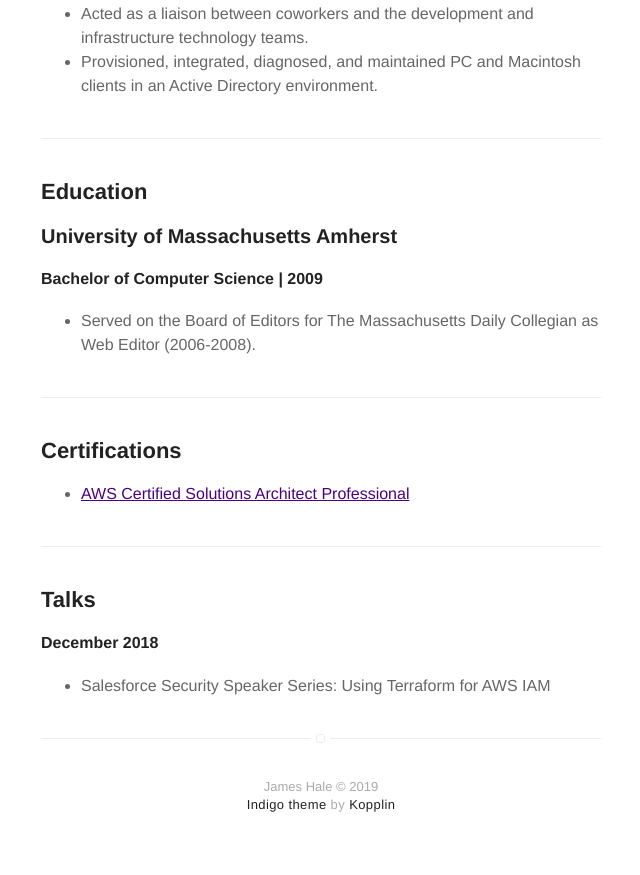
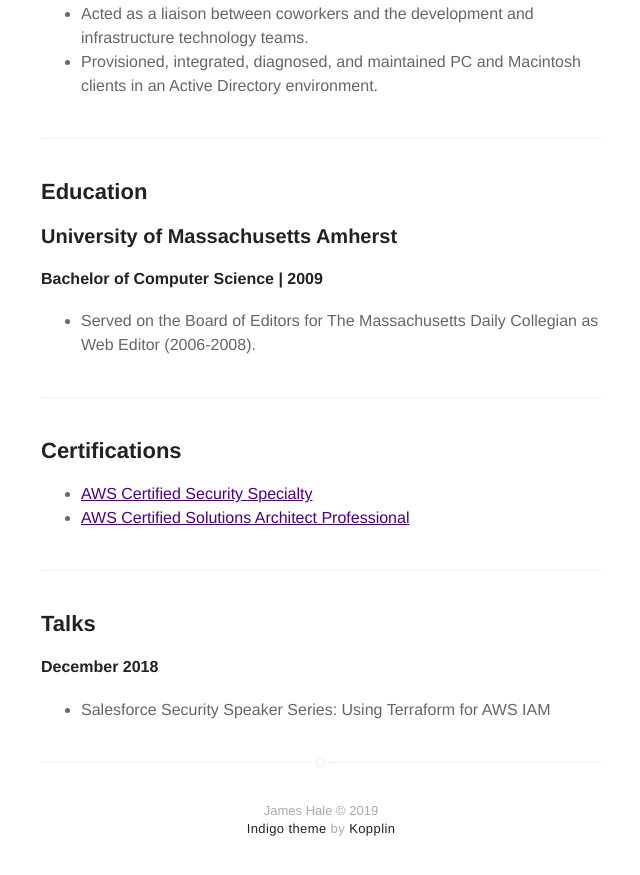
Before and after one commit to jmhale/jmhale.github.io, a Jekyll site: the page built from about.md, in a window 1280 px wide and 900 px high, scrolled down 3075 px. Shown: the top 875 px of the window, without its empty margins (319-959 px from the left). Built offline with Jekyll 4.4.1, drawn with Linux system fonts in a browser that asks for light colours.

Commit message:
Add AWS Security cert

```diff
--- a/about.md
+++ b/about.md
@@ -100,6 +100,7 @@ layout: page
 
 <h2>Certifications</h2>
 <ul class="skill-list">
+	<li><a href="https://www.certmetrics.com/amazon/public/badge.aspx?i=7&t=c&d=2019-03-18&ci=AWS00157520">AWS Certified Security Specialty</a></li>
   <li><a href="https://www.certmetrics.com/amazon/public/badge.aspx?i=4&t=c&d=2017-09-28&ci=AWS00157520">AWS Certified Solutions Architect Professional</a></li>
 </ul>
 
```
